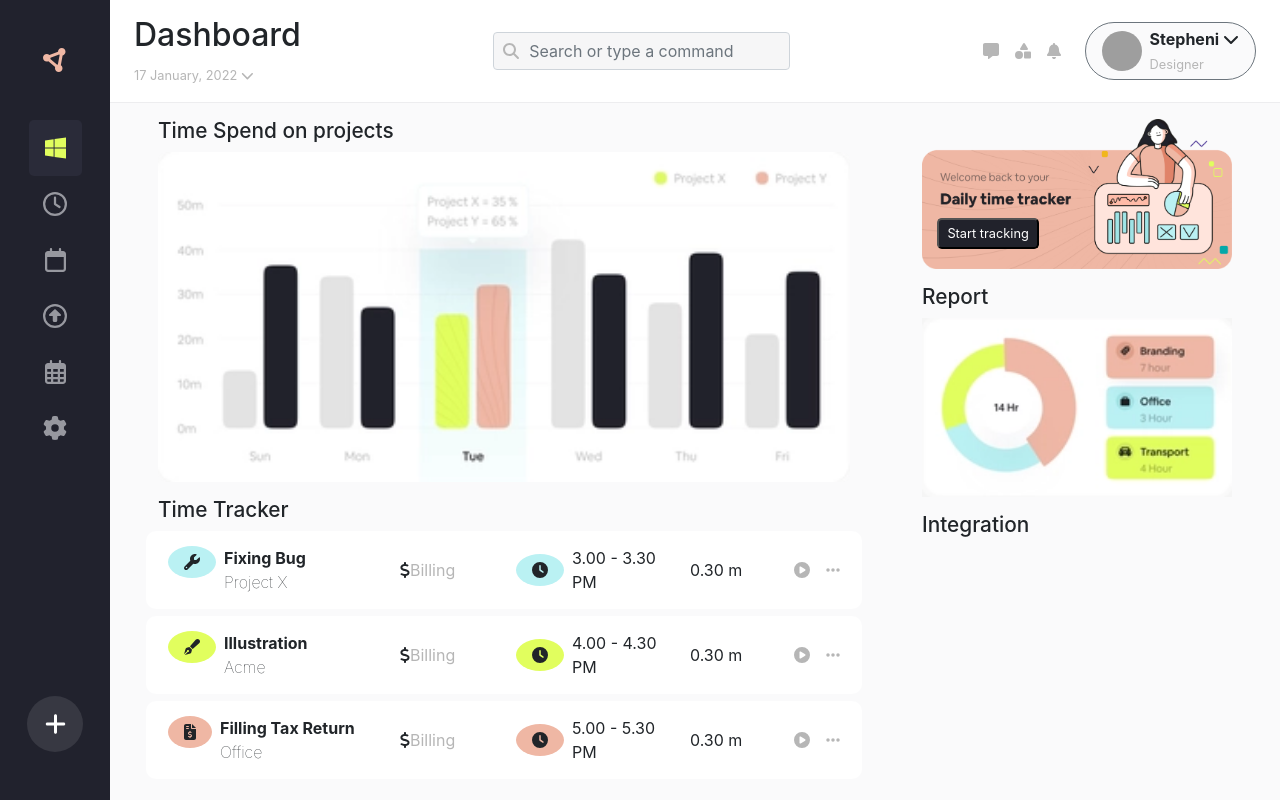
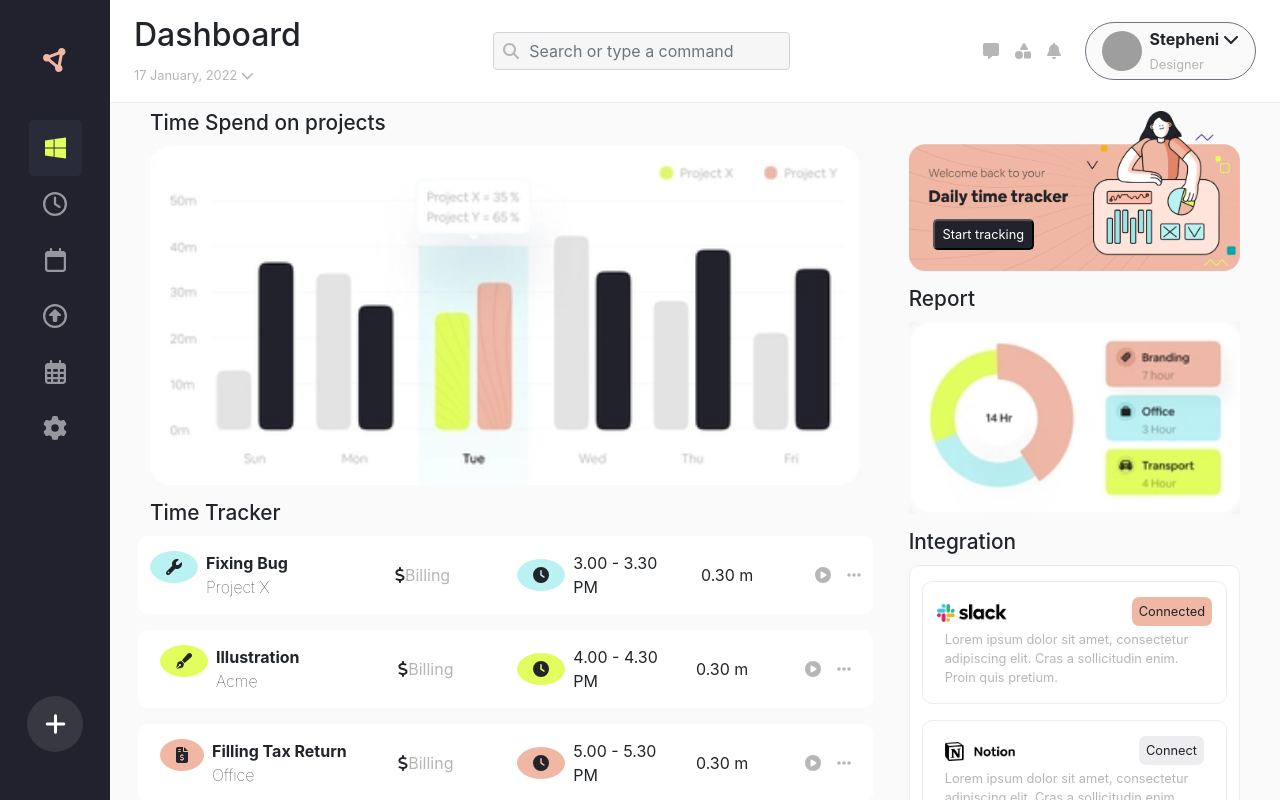
Before and after one commit to Siripiri-hue/time-tracker, a React (Create React App) app: page / in a window 1280 px wide. Built offline with nearby package versions, Linux system fonts and the light colour scheme; grey boxes are pictures that could not be loaded; the HTML template or start-up script is replaced by a standard one.

Commit message:
integration section + adjustment

```diff
--- a/src/App.css
+++ b/src/App.css
@@ -81,6 +81,7 @@ img { width: 100%; }
 
 .sectionTitle {
   font-size: 1.3rem;
+  margin-bottom: 10px;
 }
 
 /* navbar in alto */
@@ -125,10 +126,9 @@ img { width: 100%; }
 }
 
 /* time tracker */
-.timeTrackerBox {
+.whiteBox {
   background-color: var(--white);
   padding: 15px 10px;
-  margin-bottom: 7px;
   border-radius: 10px;
 }
 
@@ -150,3 +150,28 @@ img { width: 100%; }
   left: 11%;
   font-size: 0.8rem;
 }
+
+/* integration */
+#integration .whiteBox {
+  border: 1px solid var(--medium-lightgrey);
+}
+.connected, .connect {
+  color: var(--black);
+  font-size: 0.8rem;
+  border: none;
+  border-radius: 7px;
+  padding: 5px 7px;
+  max-width: fit-content;
+}
+
+.connected {
+  background-color: var(--candy-pink);
+}
+
+.connect {
+  background-color: var(--medium-lightgrey);
+}
+
+.logoFigure {
+  max-width: 70px;
+}
--- a/src/components/page.js
+++ b/src/components/page.js
@@ -15,13 +15,13 @@ class Page extends Component {
             <div id='myPage' className='flex-grow-1 superlightgrey-bg'>
                 <ActionBar />
 
-                <div className='row px-4 py-3'>
-                    <div className='col-8'>
+                <div className='row px-4 py-2 gx-3'>
+                    <div className='col-8 pr-1'>
                         <Graph />
                         <TimeTracker />
                     </div>
 
-                    <div className='col-4'>
+                    <div className='col'>
                         <Banner />
                         <Report />
                         <Integration />
--- a/src/components/page/integration.js
+++ b/src/components/page/integration.js
@@ -1,11 +1,35 @@
 import React, {Component} from 'react';
+
+// importazione immagini loghi
+import slack from '../../images/logo_slack.png';
+import notion from '../../images/logo_notion.png';
 
 class Integration extends Component {
 
     render() {
         return (
-            <div className='container mb-3'>
+            <div id='integration'className='container mb-3'>
                 <h1 className='sectionTitle'>Integration</h1>
+
+                <div className='container whiteBox px-4'>
+                    <div className='row whiteBox mb-3'>
+                        <div className='d-flex justify-content-between align-items-center mb-1 px-1'>
+                            <figure className='logoFigure mb-0'><img src={slack} alt='' /></figure>
+                            <button className='connected'>Connected</button>
+                        </div>
+
+                        <div className='grey-text little-text'>Lorem ipsum dolor sit amet, consectetur adipiscing elit. Cras a sollicitudin enim. Proin quis pretium.</div>
+                    </div>
+
+                    <div className='row whiteBox'>
+                        <div className='d-flex justify-content-between align-items-center mb-1 '>
+                            <figure className='logoFigure mb-0'><img src={notion} alt='' /></figure>
+                            <button className='connect'>Connect</button>
+                        </div>
+
+                        <div className='grey-text little-text'>Lorem ipsum dolor sit amet, consectetur adipiscing elit. Cras a sollicitudin enim. Proin quis pretium.</div>
+                    </div>
+                </div>
             </div>
         )
     }
--- a/src/components/page/timetracker.js
+++ b/src/components/page/timetracker.js
@@ -14,11 +14,11 @@ class TimeTracker extends Component {
 
     render() {
         return (
-            <div className='container mb-3'>
+            <div className='container'>
                 <h1 className='sectionTitle'>Time Tracker</h1>
 
                 {/* row 1 */}
-                <div className='row timeTrackerBox d-flex align-items-center'>
+                <div className='row px-0 whiteBox mb-3 d-flex align-items-center'>
                     <div className='col-4 d-flex gap-2 flex-grow-1'>
                         <span className='roundedIcon d-flex justify-content-center align-items-center rounded-circle azureBg p-3'>
                             <FontAwesomeIcon icon={faWrench} />
@@ -46,7 +46,7 @@ class TimeTracker extends Component {
                 </div>
 
                 {/* row 2 */}
-                <div className="row timeTrackerBox d-flex align-items-center">
+                <div className="row whiteBox mb-3 d-flex align-items-center">
                     <div className="col-4 d-flex gap-2 flex-grow-1">
                         <span className='roundedIcon d-flex justify-content-center align-items-center rounded-circle greenBg p-3'>
                             <FontAwesomeIcon icon={faPenFancy} />
@@ -73,7 +73,7 @@ class TimeTracker extends Component {
                 </div>
 
                 {/* row 3 */}
-                <div className="row timeTrackerBox d-flex align-items-center">
+                <div className="row whiteBox mb-3 d-flex align-items-center">
                     <div className="col-4 d-flex gap-2 flex-grow-1">
                         <span className='roundedIcon d-flex justify-content-center align-items-center rounded-circle pinkBg p-3'>
                             <FontAwesomeIcon icon={faFileInvoiceDollar} />
```
